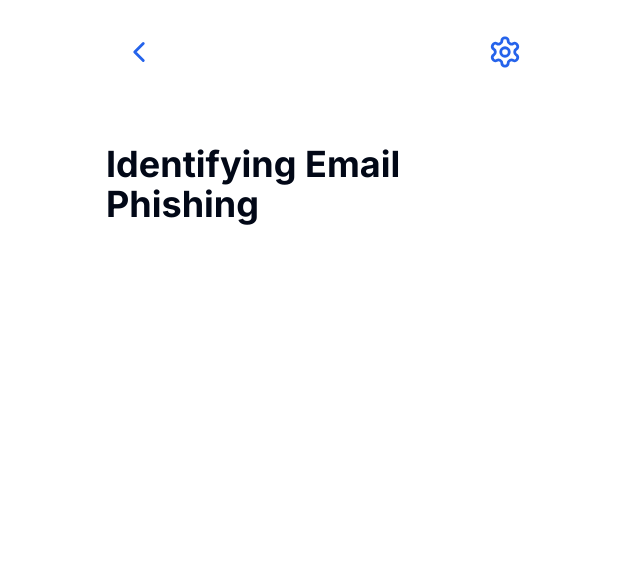
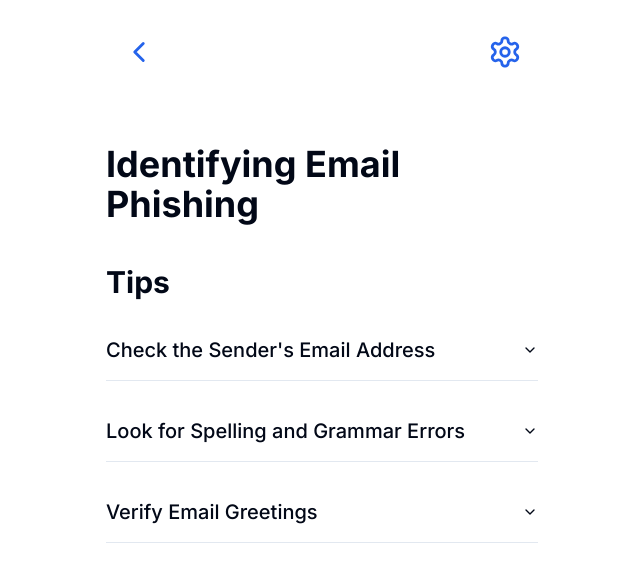
Before and after one commit to Email-Phising-Guard/Email-Guard, a Next.js app: page /dashboard/topic/identifying-email-phishing in a window 1280 px wide. Shown: the top 582 px of the page, without its empty margins (318-958 px from the left). Built offline with nearby package versions, Linux system fonts and the light colour scheme.

Commit message:
create tips and display them in accordions

```diff
--- a/src/app/dashboard/topic/identifying-email-phishing/page.tsx
+++ b/src/app/dashboard/topic/identifying-email-phishing/page.tsx
@@ -1,12 +1,48 @@
+import {
+  Accordion,
+  AccordionContent,
+  AccordionItem,
+  AccordionTrigger,
+} from "@/components/ui/accordion";
+
 import MaxWidthWrapper from "@/components/max-width-wrapper";
 import Navbar from "@/components/navbar";
+
+const tips = [
+  {
+    header: "Check the Sender's Email Address",
+    content:
+      "Examine the sender's email address carefully. Phishing emails often use addresses that resemble, but do not exactly match, the official domain.",
+  },
+  {
+    header: "Look for Spelling and Grammar Errors",
+    content:
+      "Phishing emails may contain spelling and grammar mistakes. Legitimate organizations usually maintain a high level of professionalism in their communications.",
+  },
+  {
+    header: "Verify Email Greetings",
+    content:
+      'Generic greetings like "Dear Customer" instead of your actual name can be a red flag. Legitimate organizations often personalize their emails.',
+  },
+];
 
 export default function TopicTwoPage() {
   return (
     <>
       <Navbar type="back" />
       <MaxWidthWrapper>
-        <h1 className="mt-10">Identifying Email Phishing</h1>
+        <h1 className="my-10">Identifying Email Phishing</h1>
+        <h2 className="mb-5 text-3xl">Tips</h2>
+        <div className="space-y-5">
+          {tips.map((tip, index) => (
+            <Accordion type="single" collapsible key={index}>
+              <AccordionItem value={`item-${index}`}>
+                <AccordionTrigger>{tip.header}</AccordionTrigger>
+                <AccordionContent>{tip.content}</AccordionContent>
+              </AccordionItem>
+            </Accordion>
+          ))}
+        </div>
       </MaxWidthWrapper>
     </>
   );
```
